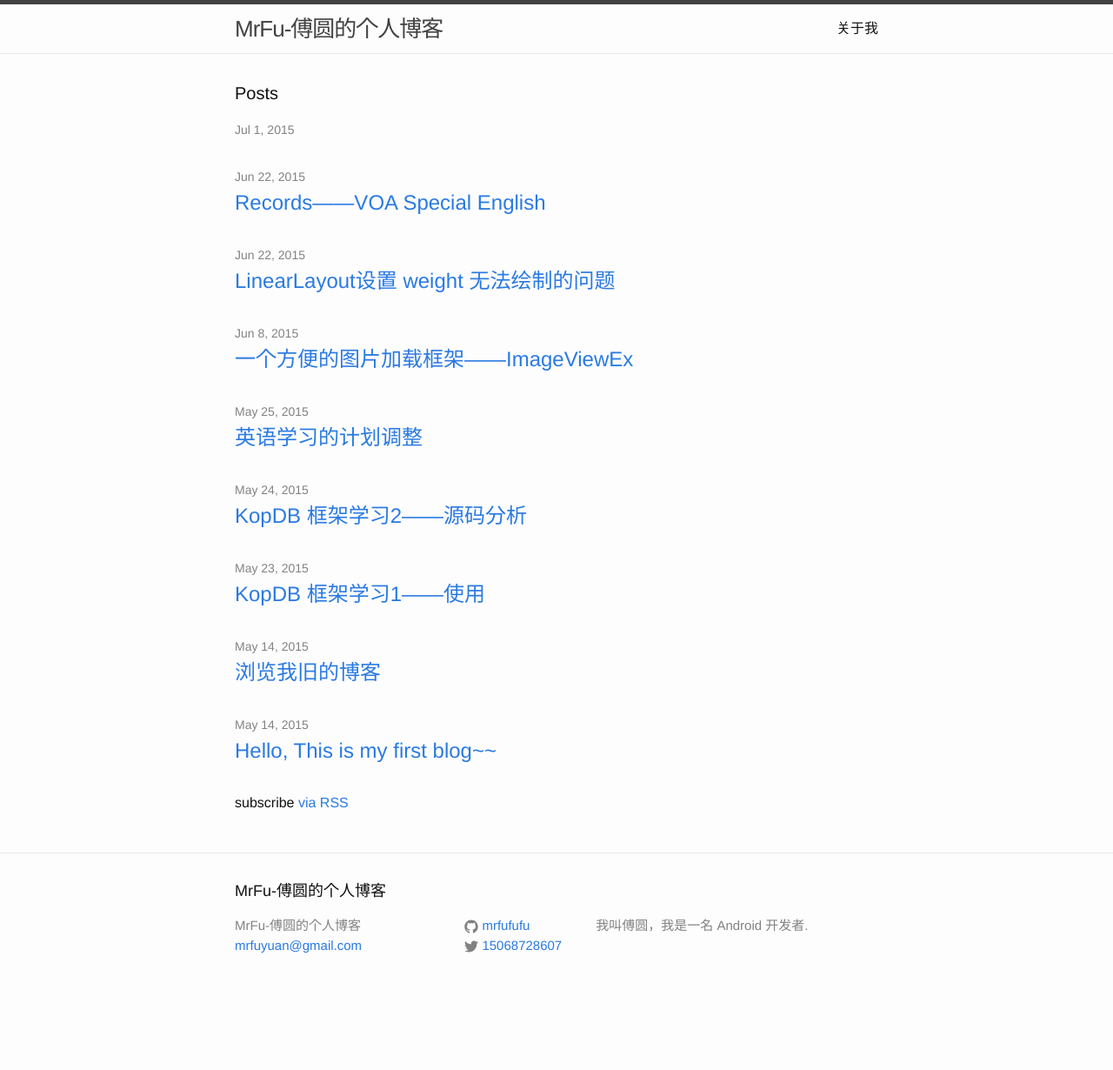
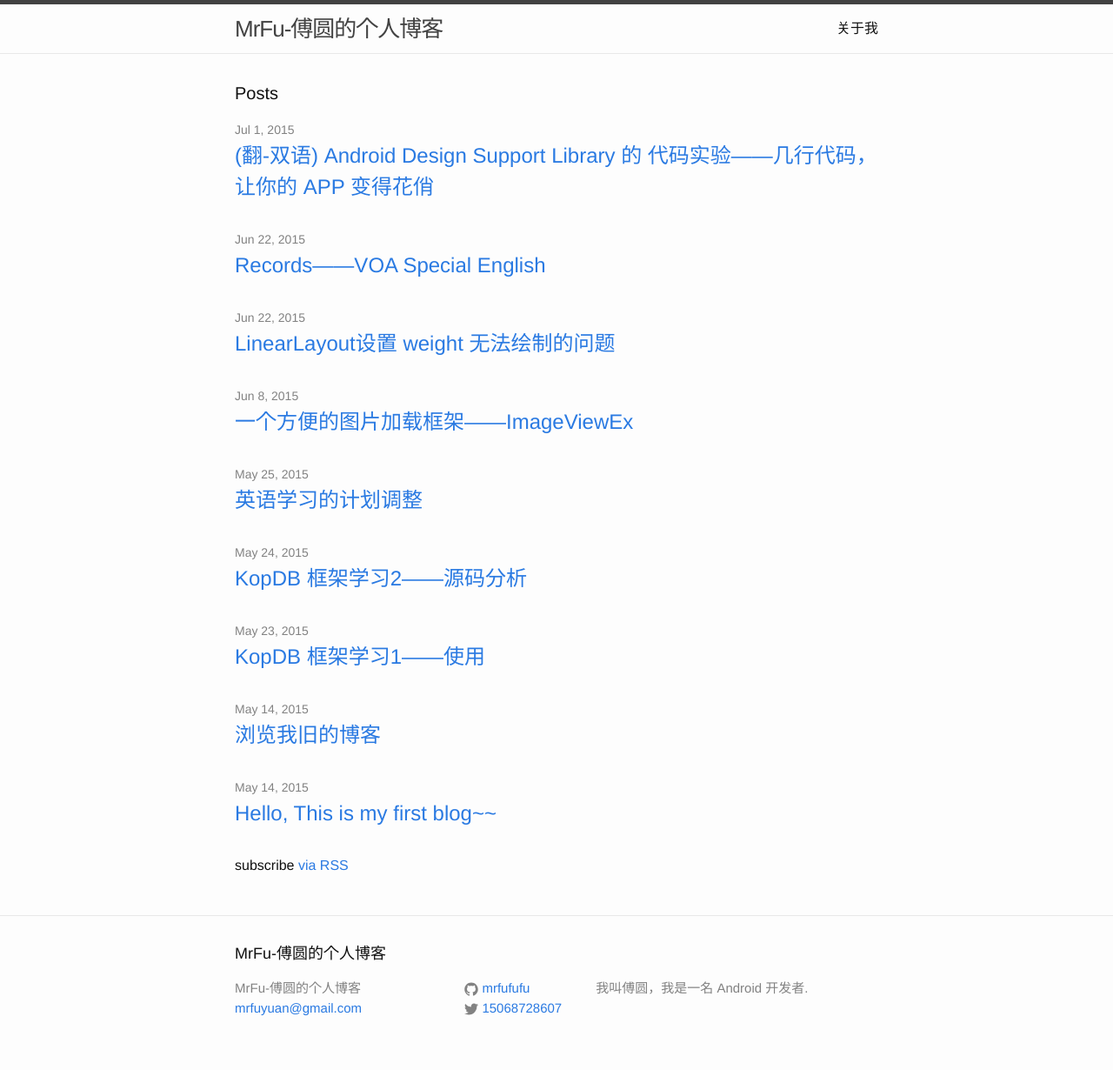
Before and after one commit to MrFuFuFu/mrfufufu.github.io, a Jekyll site: the page built from index.html, in a window 1280 px wide. Shown: the whole page at 87% size. Built offline with Jekyll 4.4.1, drawn with Linux system fonts in a browser that asks for light colours; Markdown is read by kramdown in place of the engine named in the settings; before the commit the page ends 1158 px from its top, so only the background shows below that.

Commit message:
modify new blog

```diff
--- a/_posts/2015-07-01-Codelab_Android_Design_Support_Library.markdown
+++ b/_posts/2015-07-01-Codelab_Android_Design_Support_Library.markdown
@@ -1,8 +1,8 @@
 ---
 layout: post
-title:  [翻][双语]Android Design Support Library 的 代码实验——几行代码，让你的 APP 变得花俏
-date:   2015-06-22 19:49:00
-categories: English
+title:  (翻-双语) Android Design Support Library 的 代码实验——几行代码，让你的 APP 变得花俏
+date:   2015-07-01 20:45:00
+categories: Android
 ---
 
 > 原文：[Codelab for Android Design Support Library used in I/O Rewind Bangkok session----Make your app fancy with few lines of code](http://inthecheesefactory.com/blog/android-design-support-library-codelab/en)
```
